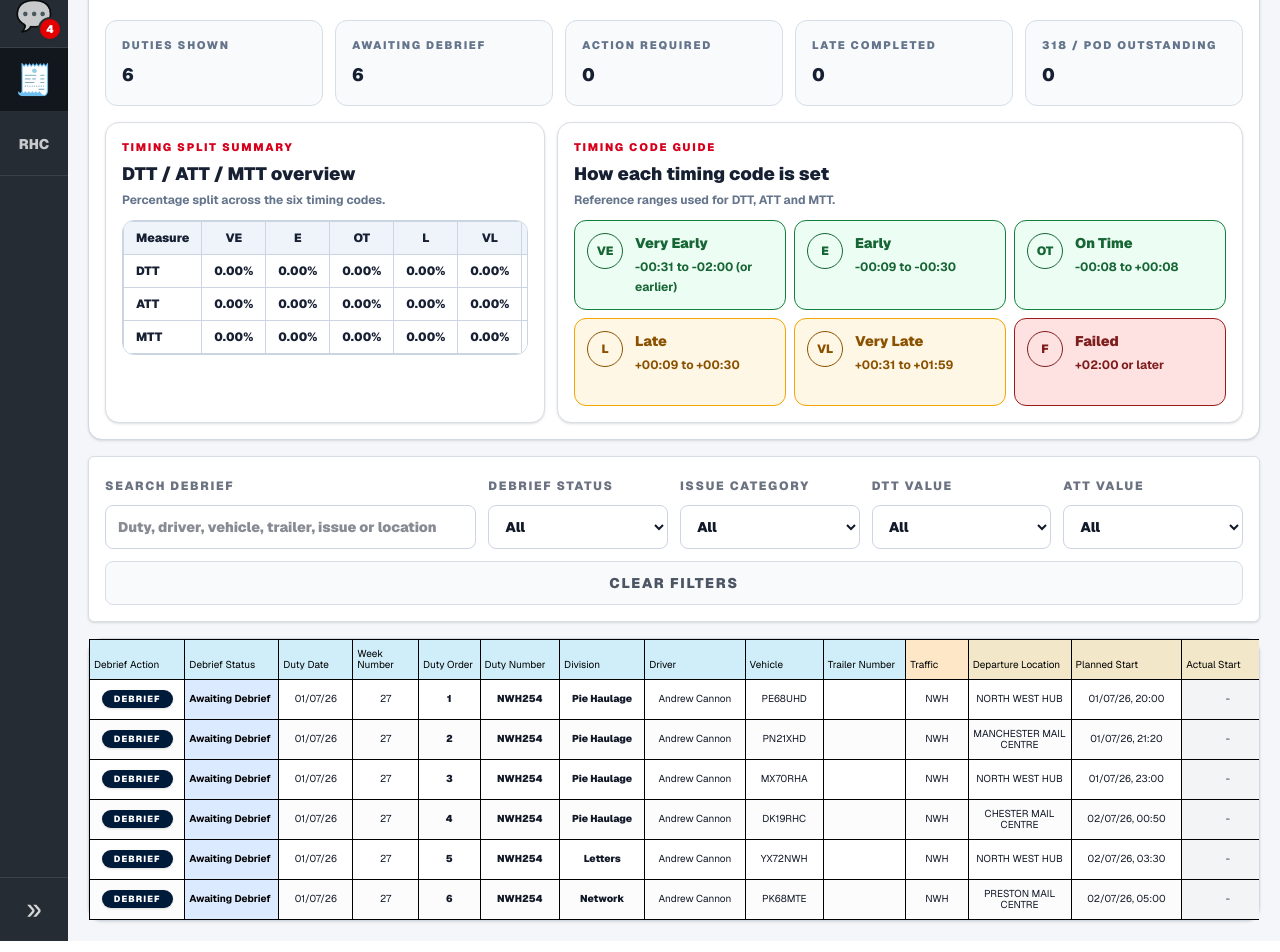
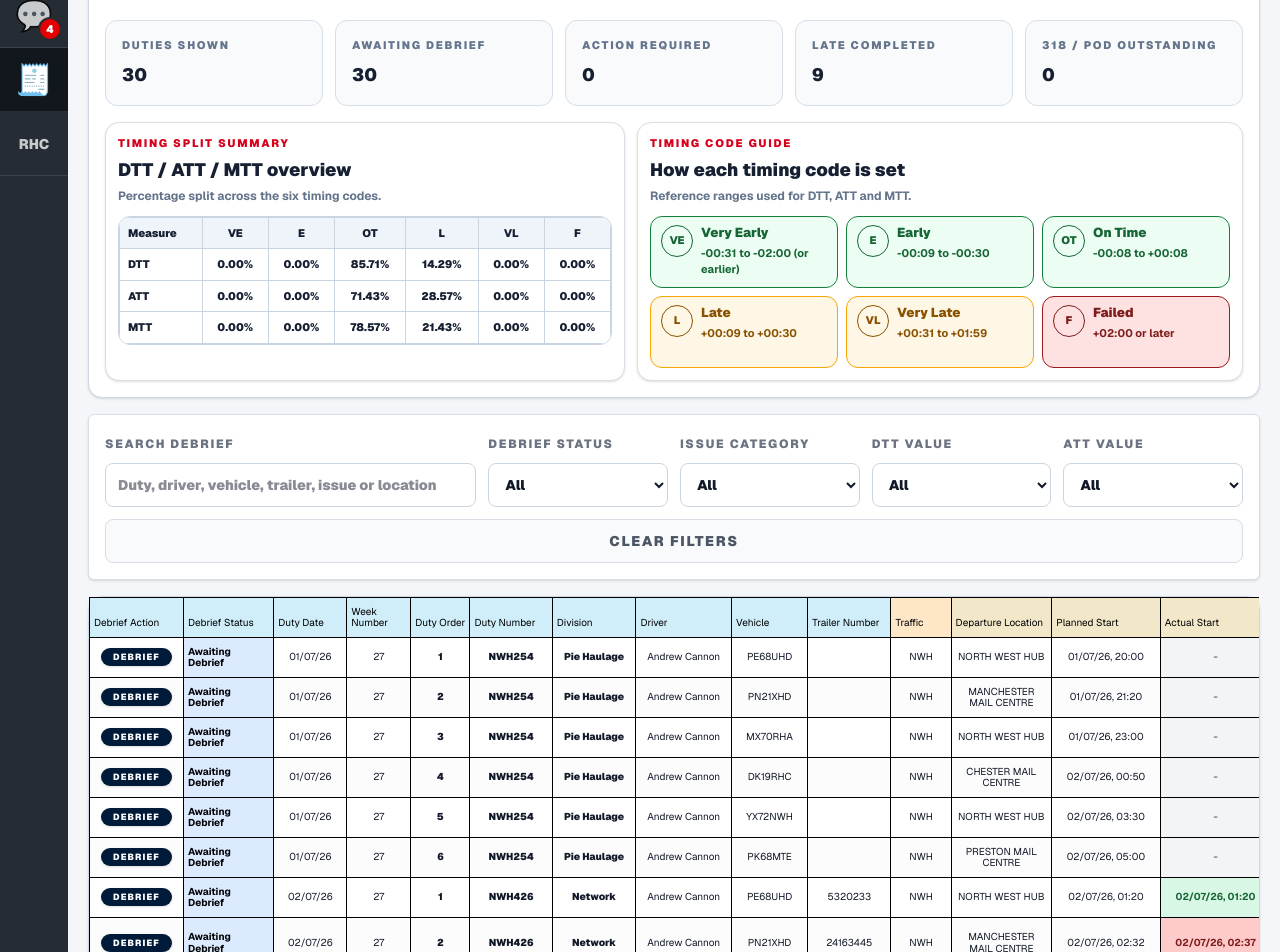
Before and after one commit to acannon76/rugby-league-supporter-web, a Next.js app: page /internal/app-ideas/link-message-mock/debrief in a window 1280 px wide. Shown: the part 400-1352 px from the top of the page. Built offline with nearby package versions, Linux system fonts and the light colour scheme.

Commit message:
dummy in debrief

```diff
--- a/src/app/internal/app-ideas/link-message-mock/debrief/page.tsx
+++ b/src/app/internal/app-ideas/link-message-mock/debrief/page.tsx
@@ -111,7 +111,7 @@ type DebriefFormState = {
   checks: DebriefChecks;
 };
 
-const DEBRIEF_STORAGE_KEY = "mock-driver-debrief-rows-v3";
+const DEBRIEF_STORAGE_KEY = "mock-driver-debrief-rows-v4";
 const baseDateInput = "2026-07-02";
 
 const issueCategories = [
@@ -291,7 +291,7 @@ export default function DebriefPage() {
               <SummaryCard label="318 / POD outstanding" value={String(missing318Count)} />
             </div>
 
-            <div className="mt-4 grid gap-3 xl:grid-cols-[440px_minmax(0,1fr)] xl:items-stretch">
+            <div className="mt-4 grid gap-3 xl:grid-cols-[520px_minmax(0,1fr)] xl:items-stretch">
               <ToTimeSummaryTable distribution={toTimeDistribution} />
               <ToTimeLegend />
             </div>
@@ -978,10 +978,10 @@ function CheckBox({
 }
 
 function ToTimeSummaryTable({ distribution }: { distribution: ToTimeDistributionSet }) {
-  const rowClassName = "border border-[#cbd5e1] px-3 py-2 text-center text-xs font-black text-[#172033]";
+  const rowClassName = "border border-[#cbd5e1] px-2 py-2 text-center text-[11px] font-black text-[#172033] whitespace-nowrap";
 
   return (
-    <section className="h-full rounded-[14px] border border-[#d9dee6] bg-white p-4 shadow-sm">
+    <section className="h-full rounded-[14px] border border-[#d9dee6] bg-white p-3 shadow-sm">
       <div className="flex items-start justify-between gap-3">
         <div>
           <p className="text-[11px] font-black uppercase tracking-[0.16em] text-[#d6001c]">
@@ -992,8 +992,8 @@ function ToTimeSummaryTable({ distribution }: { distribution: ToTimeDistribution
         </div>
       </div>
 
-      <div className="mt-3 overflow-hidden rounded-xl border border-[#cbd5e1]">
-        <table className="w-full border-collapse text-xs">
+      <div className="mt-3 overflow-x-auto rounded-xl border border-[#cbd5e1]">
+        <table className="min-w-[480px] w-full border-collapse text-xs">
           <thead>
             <tr className="bg-[#eff4fb] text-[#475569]">
               <th className={`${rowClassName} text-left`}>Measure</th>
@@ -1016,9 +1016,9 @@ function ToTimeSummaryTable({ distribution }: { distribution: ToTimeDistribution
 function ToTimeSummaryRow({ label, values }: { label: string; values: ToTimeDistribution }) {
   return (
     <tr className="even:bg-[#f8fafc]">
-      <td className="border border-[#cbd5e1] bg-white px-3 py-2 text-left text-xs font-black text-[#172033]">{label}</td>
+      <td className="border border-[#cbd5e1] bg-white px-2 py-2 text-left text-[11px] font-black text-[#172033] whitespace-nowrap">{label}</td>
       {toTimeOptions.map((code) => (
-        <td key={`${label}-${code}`} className="border border-[#cbd5e1] bg-white px-3 py-2 text-center text-xs font-black text-[#172033]">
+        <td key={`${label}-${code}`} className="border border-[#cbd5e1] bg-white px-2 py-2 text-center text-[11px] font-black text-[#172033] whitespace-nowrap">
           {values[code].toFixed(2)}%
         </td>
       ))}
@@ -1028,7 +1028,7 @@ function ToTimeSummaryRow({ label, values }: { label: string; values: ToTimeDist
 
 function ToTimeLegend() {
   return (
-    <section className="h-full rounded-[14px] border border-[#d9dee6] bg-white p-4 shadow-sm">
+    <section className="h-full rounded-[14px] border border-[#d9dee6] bg-white p-3 shadow-sm">
       <div className="flex items-start justify-between gap-3">
         <div>
           <p className="text-[11px] font-black uppercase tracking-[0.16em] text-[#d6001c]">
@@ -1039,7 +1039,7 @@ function ToTimeLegend() {
         </div>
       </div>
 
-      <div className="mt-3 grid gap-2 sm:grid-cols-2 xl:grid-cols-3">
+      <div className="mt-3 grid gap-2 sm:grid-cols-2 xl:grid-cols-3 2xl:grid-cols-6">
         <ToTimeLegendCard code="VE" description="Very Early" range="-00:31 to -02:00 (or earlier)" />
         <ToTimeLegendCard code="E" description="Early" range="-00:09 to -00:30" />
         <ToTimeLegendCard code="OT" description="On Time" range="-00:08 to +00:08" />
@@ -1053,13 +1053,13 @@ function ToTimeLegend() {
 
 function ToTimeLegendCard({ code, description, range }: { code: ToTimeCode; description: string; range: string }) {
   return (
-    <div className={`flex min-h-[88px] items-start gap-3 rounded-[12px] border px-3 py-3 ${getToTimeCardClass(code)}`}>
-      <div className="flex h-9 w-9 shrink-0 items-center justify-center rounded-full border border-current text-xs font-black">
+    <div className={`flex min-h-[72px] items-start gap-2 rounded-[12px] border px-2.5 py-2 ${getToTimeCardClass(code)}`}>
+      <div className="flex h-8 w-8 shrink-0 items-center justify-center rounded-full border border-current text-[11px] font-black">
         {code}
       </div>
       <div>
-        <p className="text-sm font-black leading-5">{description}</p>
-        <p className="mt-1 text-xs font-bold leading-5">{range}</p>
+        <p className="text-[13px] font-black leading-4">{description}</p>
+        <p className="mt-1 text-[11px] font-bold leading-4">{range}</p>
       </div>
     </div>
   );
@@ -1445,10 +1445,102 @@ function buildDebriefRowsFromManifestState(
 ) {
   const savedRowMap = new Map(savedRows.map((row) => [row.id, row]));
 
-  return manifestState.dctRows.map((manifestRow, index) => {
+  const linkedManifestRows = manifestState.dctRows.map((manifestRow, index) => {
     const rowId = `manifest-leg-${manifestRow.legNumber}`;
     const savedRow = savedRowMap.get(rowId);
     return buildDebriefRowFromManifestRow(manifestRow, index, savedRow);
+  });
+
+  return [...linkedManifestRows, ...buildDummyDebriefRows(savedRowMap)];
+}
+
+function buildDummyDebriefRows(savedRowMap: Map<string, DebriefRow>) {
+  const dutyDefinitions = [
+    { dutyNumber: "NWH426", legCount: 6, completedLegs: 2, dayOffset: 0 },
+    { dutyNumber: "NWH634", legCount: 6, completedLegs: 2, dayOffset: 0 },
+    { dutyNumber: "WAVOC016", legCount: 4, completedLegs: 4, dayOffset: 1 },
+    { dutyNumber: "TNW7034", legCount: 4, completedLegs: 4, dayOffset: 1 },
+    { dutyNumber: "TNW2156", legCount: 2, completedLegs: 1, dayOffset: 2 },
+    { dutyNumber: "NWH8801", legCount: 2, completedLegs: 1, dayOffset: 2 },
+  ] as const;
+
+  return dutyDefinitions.flatMap((definition, dutyIndex) => {
+    const dutyDate = addDaysToInputDate(baseDateInput, definition.dayOffset);
+    const baseStartMinutes = 80 + dutyIndex * 95;
+    const routeStops = [
+      "NORTH WEST HUB",
+      "MANCHESTER MAIL CENTRE",
+      "WARRINGTON VOC",
+      "CHESTER MAIL CENTRE",
+      "PRESTON MAIL CENTRE",
+      "NORTH WEST HUB",
+      "MANCHESTER VOC",
+    ];
+
+    return Array.from({ length: definition.legCount }, (_, legIndex) => {
+      const isCompleted = legIndex < definition.completedLegs;
+      const plannedStartMinutes = baseStartMinutes + legIndex * 72;
+      const travelMinutes = 42 + ((legIndex + dutyIndex) % 3) * 8;
+      const actualStartOffset = [0, 5, -6, 12, 0, -3][(dutyIndex + legIndex) % 6];
+      const actualFinishOffset = [4, 16, -8, 22, 3, -2][(dutyIndex + legIndex) % 6];
+      const startLocation = routeStops[legIndex % (routeStops.length - 1)];
+      const finalDestination = routeStops[(legIndex + 1) % routeStops.length];
+      const plannedStartTs = buildTimestamp(dutyDate, plannedStartMinutes);
+      const plannedEndTs = buildTimestamp(dutyDate, plannedStartMinutes + travelMinutes);
+      const actualStartTs = isCompleted ? buildTimestamp(dutyDate, plannedStartMinutes + actualStartOffset) : "";
+      const actualEndTs = isCompleted ? buildTimestamp(dutyDate, plannedStartMinutes + travelMinutes + actualFinishOffset) : "";
+      const issueCategory = !isCompleted ? "" : actualFinishOffset >= 15 ? "Late Arrival" : actualStartOffset >= 9 ? "Late Departure" : "No Issue";
+      const rowId = `dummy-${definition.dutyNumber}-leg-${legIndex + 1}`;
+      const savedRow = savedRowMap.get(rowId);
+      const overlayAllowed = isCompleted && savedRow;
+
+      return {
+        id: rowId,
+        dutyNumber: definition.dutyNumber,
+        division: "Network" as Division,
+        dutyDate,
+        weekNumber: getWeekNumberFromInputDate(dutyDate),
+        dutyOrder: legIndex + 1,
+        driverName: DRIVER_NAME,
+        userId: `network.${definition.dutyNumber.toLowerCase()}@royalmail.com`,
+        jobTier: "Current Week",
+        planType: "Planned",
+        traffic: "NWH",
+        vehicle: ["PE68UHD", "PN21XHD", "MX70RHA", "DK19RHC", "YX72NWH", "PK68MTE"][(dutyIndex + legIndex) % 6],
+        trailerNumber: isCompleted ? ["5320233", "24163445", "7320234", "4330123", "5320456", "24164567"][(dutyIndex + legIndex) % 6] : "",
+        trailerType: ["49 Artic", "49 Artic T/L", "75 Artic DD", "95 Artic DD", "110 Artic DD", "95 Artic DD"][legIndex % 6],
+        startLocation,
+        finalDestination,
+        plannedStartTs,
+        actualStartTs,
+        plannedEndTs,
+        actualEndTs,
+        depAssets: 34 + ((dutyIndex * 7 + legIndex * 9) % 55),
+        arrAssets: 34 + ((dutyIndex * 5 + legIndex * 7) % 55),
+        issueCategory,
+        driverNotes: isCompleted ? buildDriverNotes(issueCategory || "No Issue", "Network") : "",
+        gpsDeparture: isCompleted ? `${startLocation} • ${formatDateTime(actualStartTs)}` : "",
+        gpsArrival: isCompleted ? `${finalDestination} • ${formatDateTime(actualEndTs)}` : "",
+        yorkBarcode: isCompleted ? `YRK${String(70000 + dutyIndex * 100 + legIndex * 11).padStart(6, "0")}` : "",
+        pod318Status: isCompleted ? "Received" : "",
+        routeChange: "",
+        trailerChange: "",
+        vehicleDefect: "",
+        rtcBreakdown: "",
+        tachoBreak: isCompleted ? "Checked" : "",
+        fuelPurchased: isCompleted ? "No" : "",
+        sealNumber: isCompleted ? `SEAL${String(9500 + dutyIndex * 10 + legIndex)}` : "",
+        debriefStatus: overlayAllowed ? savedRow.debriefStatus : "Awaiting Debrief" as DebriefStatus,
+        debriefOutcome: overlayAllowed ? savedRow.debriefOutcome : issueCategory && issueCategory !== "No Issue" ? "Part Complete" : "Complete",
+        debriefedBy: overlayAllowed ? savedRow.debriefedBy : "",
+        debriefedAt: overlayAllowed ? savedRow.debriefedAt : "",
+        actionOwner: overlayAllowed ? savedRow.actionOwner : issueCategory && issueCategory !== "No Issue" ? "Transport Office" : "",
+        followUpDate: overlayAllowed ? savedRow.followUpDate : "",
+        lateReason: overlayAllowed ? savedRow.lateReason : isCompleted ? buildLateReason(issueCategory || "No Issue") : "",
+        officeNotes: overlayAllowed ? savedRow.officeNotes : issueCategory && issueCategory !== "No Issue" ? "Requires debrief follow-up." : "",
+        checks: overlayAllowed ? savedRow.checks : buildInitialChecks("Awaiting Debrief", isCompleted ? "Received" : ""),
+      };
+    });
   });
 }
 
@@ -1526,16 +1618,8 @@ function buildDebriefRowFromManifestRow(
   };
 }
 
-function getLinkedDivision(index: number): Division {
-  if (index < 4) {
-    return "Contractor";
-  }
-
-  if (index === 4) {
-    return "Letters";
-  }
-
-  return "Network";
+function getLinkedDivision(_index: number): Division {
+  return "Contractor";
 }
 
 function saveDebriefRowsToStorage(rows: DebriefRow[]) {
```
